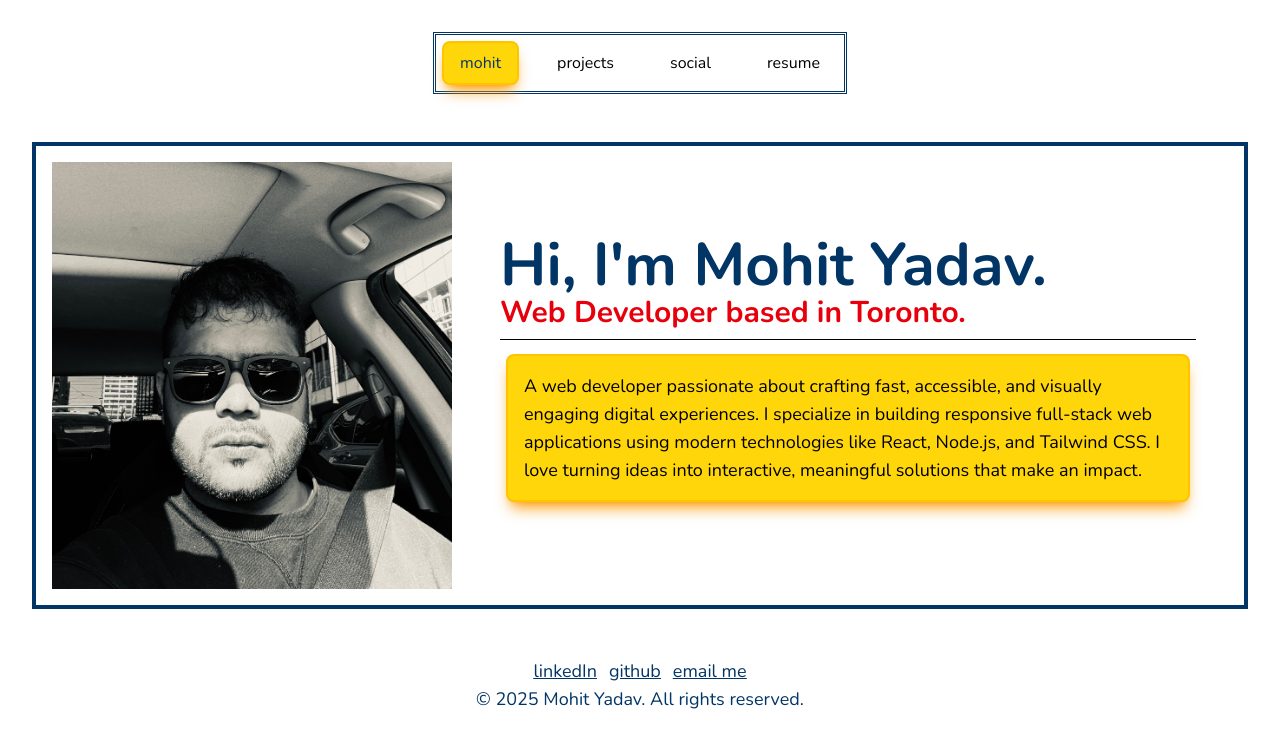
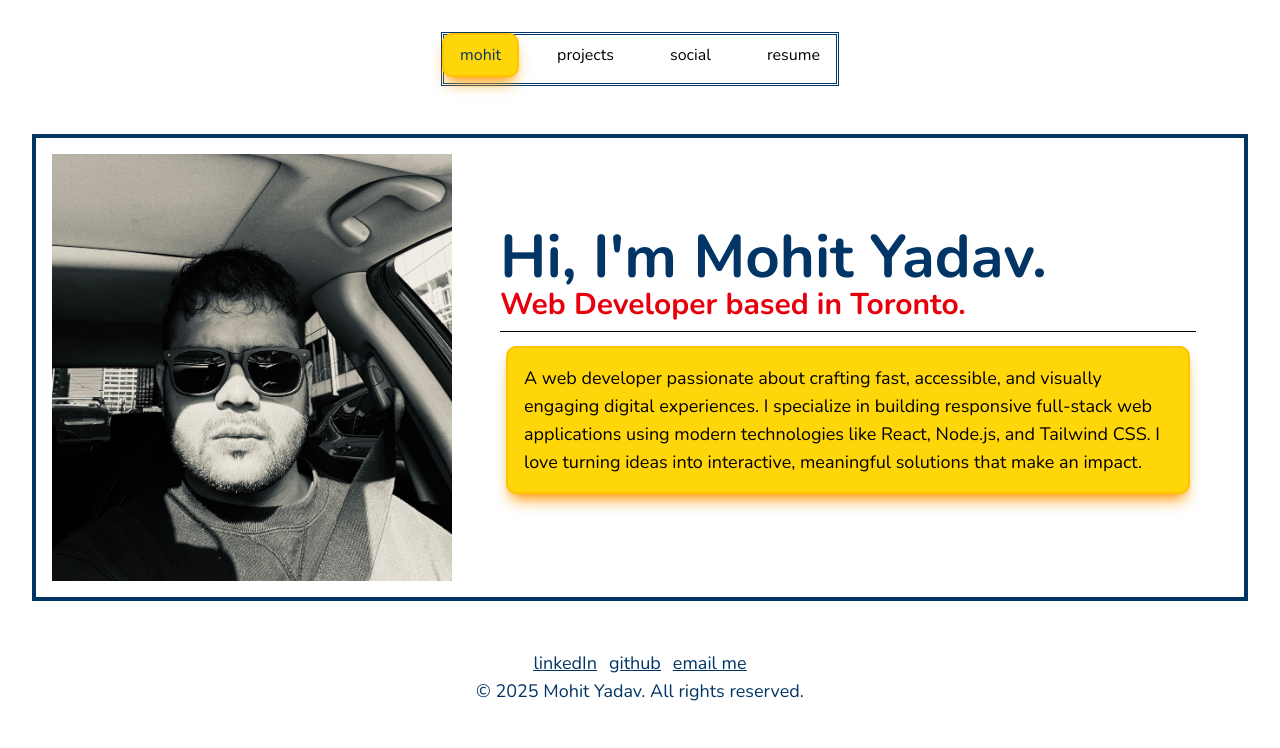
Before and after one commit to yaadevmohit/mohit-yadav, a React (Vite) app: page / in a window 1280 px wide. Shown: the top 748 px of the page. Built offline with nearby package versions, Linux system fonts and the light colour scheme.

Commit message:
improv navbar

```diff
--- a/src/components/Navbar.tsx
+++ b/src/components/Navbar.tsx
@@ -8,7 +8,7 @@ const NavBar = () => {
     // create a navbar with about, projects, contact, social, resume
     <>
     <nav className="w-full">
-      <ul className='flex md:space-x-6 justify-center p-2 px-2 w-fit m-auto relative md:border-3 border-double border-[#003566] nunitoRegular'>
+      <ul className='flex md:space-x-6 justify-center pb-2 w-fit mx-auto relative md:border-3 border-double border-[#003566] nunitoRegular'>
       {links.map((link) => (
         <li
           key={link}
--- a/src/index.css
+++ b/src/index.css
@@ -31,7 +31,7 @@ body, img {
   }
 
   .customYellowBgRing {
-    @apply ring-[#ffc300] ring-2 bg-[#ffd60a] shadow-lg shadow-amber-500  rounded-md
+    @apply ring-[#ffc300] ring-2 bg-[#ffd60a] shadow-lg shadow-amber-500 rounded-lg;
   }
 
   .nunitoRegular {
```
